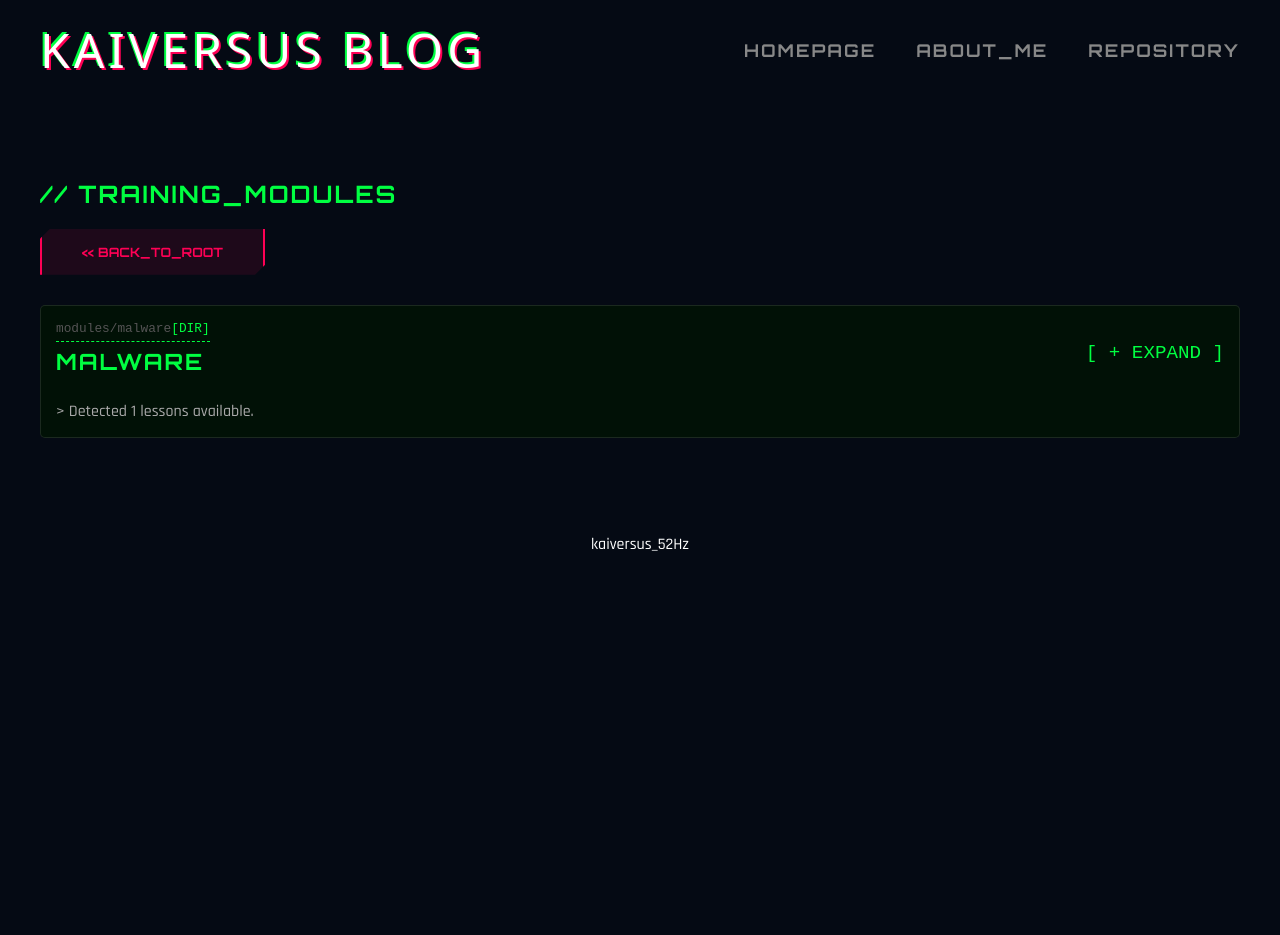
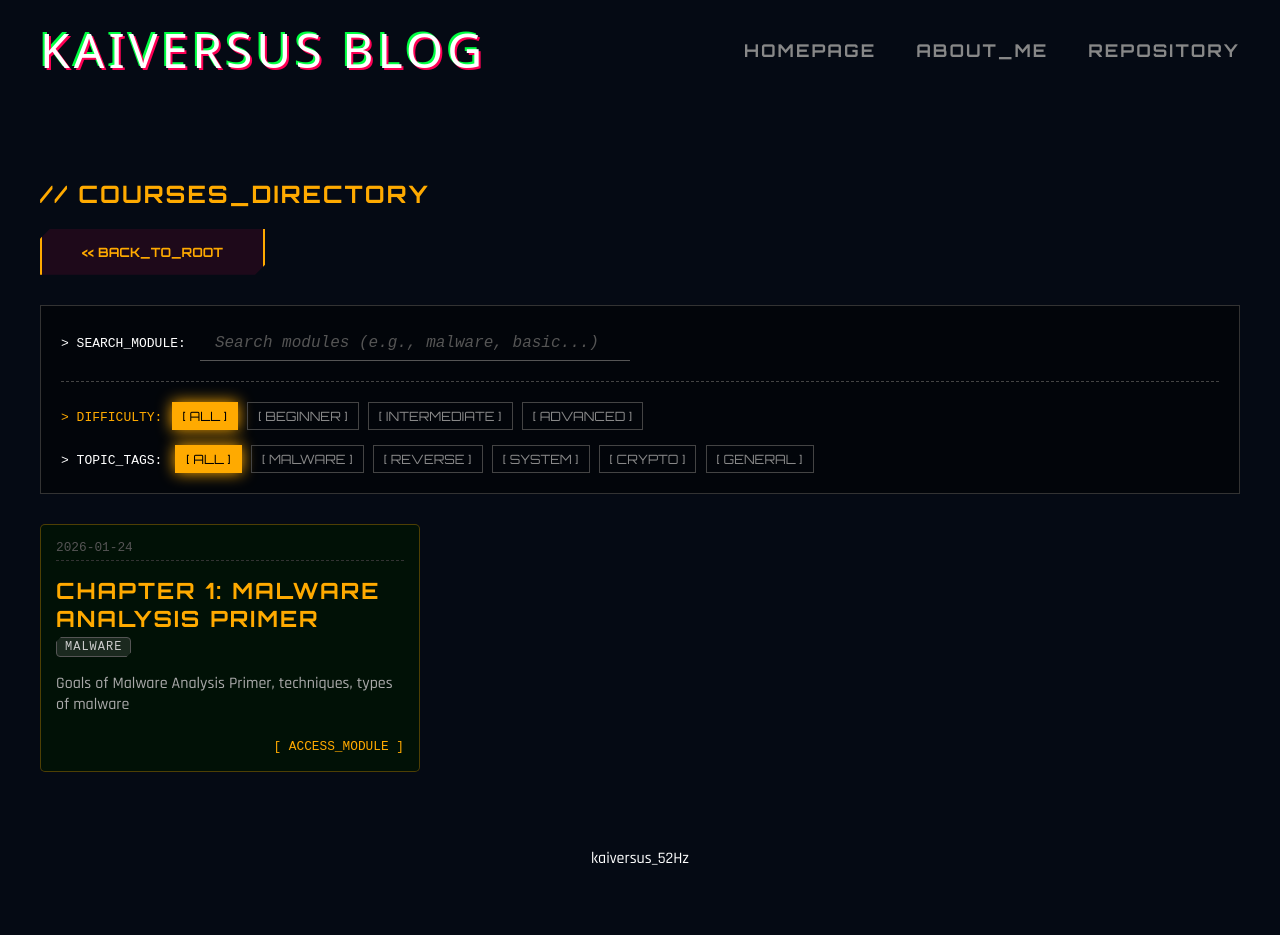
Before and after one commit to kaiversus/kaiversus.github.io, a Jekyll site: the page built from pages/courses.md, in a window 1280 px wide. Built offline with Jekyll 4.4.1, drawn with Linux system fonts in a browser that asks for light colours; some web fonts are replaced; before the commit the page ends 900 px from its top, so only the background shows below that; some of the changed lines change nothing that is shown.

Commit message:
Update courses.md

```diff
--- a/pages/courses.md
+++ b/pages/courses.md
@@ -1,78 +1,191 @@
 ---
 layout: default
-title: Training Modules | Kaiversus
+title: Courses Archive
 permalink: /courses/
 ---
+<style>
+    /* --- CUSTOM THEME CHO KHÓA HỌC (MÀU CAM) --- */
+    :root {
+        --course-theme: #ffaa00; /* Màu cam chủ đạo */
+    }
+
+    /* Override màu nút Active cho trang này */
+    .filter-btn.active {
+        background: var(--course-theme) !important;
+        color: #000 !important;
+        box-shadow: 0 0 15px var(--course-theme) !important;
+        border-color: var(--course-theme) !important;
+    }
+
+    .filter-btn:hover {
+        border-color: var(--course-theme) !important;
+        color: var(--course-theme) !important;
+        box-shadow: 0 0 10px var(--course-theme) !important;
+    }
+
+    .filter-btn.active:hover {
+        color: #000 !important;
+    }
+
+    /* Màu tag Difficulty */
+    .tag-diff.easy { color: #00ff41; border: 1px solid #00ff41; padding: 2px 5px; border-radius: 4px; font-size: 0.7rem; }
+    .tag-diff.medium { color: #ffaa00; border: 1px solid #ffaa00; padding: 2px 5px; border-radius: 4px; font-size: 0.7rem; }
+    .tag-diff.hard { color: #ff0055; border: 1px solid #ff0055; padding: 2px 5px; border-radius: 4px; font-size: 0.7rem; }
+
+    /* Màu tag Category */
+    .tag-cat {
+        background: rgba(255, 255, 255, 0.1);
+        padding: 2px 8px;
+        border-radius: 4px;
+        font-size: 0.75rem;
+        color: #ccc;
+        margin-right: 5px;
+        font-family: monospace;
+    }
+</style>
+
 <section class="container" style="margin-top: 50px;">
-    <h1 style="color: var(--primary);">// TRAINING_MODULES</h1>
-   <a href="/" class="btn-cyber secondary" style="font-size: 0.8rem;"><< BACK_TO_ROOT</a>
+    <h1 style="color: var(--course-theme);">// COURSES_DIRECTORY</h1>
+    <a href="/" class="btn-cyber secondary" style="font-size: 0.8rem; border-color: var(--course-theme); color: var(--course-theme);"><< BACK_TO_ROOT</a>
 
-    {% assign categories = "Malware|Web Security|Reverse Engineering" | split: "|" %}
+    <div class="filter-console" style="margin-top: 30px; border: 1px solid #333; padding: 20px; background: rgba(0,0,0,0.5);">
 
-    <div class="card-grid" style="margin-top: 30px; grid-template-columns: 1fr;">
+        <div style="margin-bottom: 20px; border-bottom: 1px dashed #444; padding-bottom: 20px;">
+            <span style="color: #fff; font-family: monospace;">> SEARCH_MODULE:</span>
+            <input type="text" id="searchInput" onkeyup="filterSearch()" placeholder="Search modules (e.g., malware, basic...)" class="cyber-input"
+                   style="background: transparent; border: none; border-bottom: 1px solid #555; color: var(--course-theme); font-family: monospace; width: 60%; margin-left: 10px; outline: none;">
+        </div>
 
-        {% for cat in categories %}
-            {% assign course_files = site.courses | where: "category", cat %}
+        <div class="filter-group">
+            <span style="color: var(--course-theme); font-family: monospace;">> DIFFICULTY:</span>
+            <button class="filter-btn active" onclick="filterSelection('all', 'diff')">[ ALL ]</button>
+            <button class="filter-btn" onclick="filterSelection('Beginner', 'diff')">[ BEGINNER ]</button>
+            <button class="filter-btn" onclick="filterSelection('Intermediate', 'diff')">[ INTERMEDIATE ]</button>
+            <button class="filter-btn" onclick="filterSelection('Advanced', 'diff')">[ ADVANCED ]</button>
+        </div>
+        <div class="filter-group" style="margin-top: 15px;">
+            <span style="color: #fff; font-family: monospace;">> TOPIC_TAGS: </span>
+            <button class="filter-btn active" onclick="filterSelection('all', 'cat')">[ ALL ]</button>
+            <button class="filter-btn" onclick="filterSelection('Malware', 'cat')">[ MALWARE ]</button>
+            <button class="filter-btn" onclick="filterSelection('Reverse', 'cat')">[ REVERSE ]</button>
+            <button class="filter-btn" onclick="filterSelection('System', 'cat')">[ SYSTEM ]</button>
+            <button class="filter-btn" onclick="filterSelection('Crypto', 'cat')">[ CRYPTO ]</button>
+            <button class="filter-btn" onclick="filterSelection('General', 'cat')">[ GENERAL ]</button>
+        </div>
+    </div>
 
-            {% assign theme_color = "var(--primary)" %} {% if cat == "Web Security" %}
-                {% assign theme_color = "#ffaa00" %} {% elsif cat == "Reverse Engineering" %}
-                {% assign theme_color = "var(--accent)" %} {% endif %}
+    <div class="card-grid" style="margin-top: 30px;">
+        {% for post in site.courses reversed %}
+        <article class="log-card filter-item"
+                 data-diff="{{ post.difficulty | default: 'Unrated' }}"
+                 data-cat="{{ post.category | default: 'General' }}"
+                 onclick="window.location.href='{{ post.url }}'"
+                 style="border-color: rgba(255, 170, 0, 0.3);">
 
-            {% if course_files.size > 0 %}
-            <details class="log-card course-item" style="--cat-color: {{ theme_color }}; margin-bottom: 20px; cursor: pointer;">
+            <div class="log-header">
+                <span>{{ post.date | date: "%Y-%m-%d" }}</span>
+                {% if post.difficulty %}
+                <span class="tag-diff {{ post.difficulty | downcase }}">{{ post.difficulty | upcase }}</span>
+                {% endif %}
+            </div>
 
-                <summary style="list-style: none; outline: none;">
-                    <div style="display: flex; justify-content: space-between; align-items: center;">
-                        <div>
-                            <div class="log-header" style="margin-bottom: 5px; border-bottom-color: var(--cat-color);">
-                                <span>modules/{{ cat | downcase | replace: ' ', '_' }}</span>
-                                <span style="color: var(--cat-color);">[DIR]</span>
-                            </div>
-                            <h3 class="log-title" style="color: var(--cat-color); display: inline-block;">{{ cat }}</h3>
-                        </div>
-                        <span class="cmd-btn" style="font-size: 1.2rem; color: var(--cat-color);">[ + EXPAND ]</span>
-                    </div>
-                    <p class="log-desc" style="margin-bottom: 0;">> Detected {{ course_files.size }} lessons available.</p>
-                </summary>
+            <h3 class="log-title search-target" style="margin-bottom: 5px; color: var(--course-theme);">{{ post.title }}</h3>
 
-                <div style="margin-top: 20px; border-top: 1px dashed #333; padding-top: 15px; padding-left: 20px;">
-                    {% for post in course_files %}
-                    <div class="lesson-link" style="margin-bottom: 15px;">
-                        <span style="color: var(--cat-color);">root@{{ cat | split: ' ' | first | downcase }}:~$</span>
+            <div class="tag-container" style="margin-bottom: 10px;">
+                {% assign cat_list = post.category | split: ', ' %}
+                {% for cat in cat_list %}
+                    <span class="tag-cat">{{ cat | strip | upcase }}</span>
+                {% endfor %}
+            </div>
 
-                        <a href="{{ post.url }}" class="hover-text" style="color: #ccc; text-decoration: none; font-family: 'Courier New', monospace; transition: 0.3s;">
-                            ./{{ post.url | split: '/' | last }} <span style="color: #666;">// {{ post.title }}</span>
-                        </a>
-                    </div>
-                    {% endfor %}
-                </div>
-            </details>
-            {% endif %}
+            <p class="log-desc search-target">{{ post.description }}</p>
+
+            <div style="text-align: right;">
+                <span class="cmd-btn" style="color: var(--course-theme);">[ ACCESS_MODULE ]</span>
+            </div>
+        </article>
         {% endfor %}
-
     </div>
 </section>
 
-<style>
-    /* Khi mở ra thì viền và bóng đổ ăn theo màu của Category đó */
-    details[open] {
-        border-color: var(--cat-color) !important;
-        box-shadow: 0 0 15px var(--cat-color);
-        box-shadow: 0 0 15px color-mix(in srgb, var(--cat-color), transparent 80%); /* Pha màu mờ hơn cho bóng */
+<script>
+    // State lưu trạng thái của 3 bộ lọc
+    let currentDiff = 'all';
+    let currentCat = 'all';
+    let currentSearch = '';
+
+    // Hàm xử lý khi gõ phím
+    function filterSearch() {
+        // Lấy giá trị ô input và chuyển về chữ thường
+        currentSearch = document.getElementById('searchInput').value.toLowerCase();
+        runFilter(); // Chạy bộ lọc tổng
     }
 
-    details[open] .cmd-btn {
-        content: "[ - COLLAPSE ]";
+    // Hàm xử lý khi bấm nút Filter
+    function filterSelection(value, type) {
+        if (type === 'diff') currentDiff = value;
+        if (type === 'cat') currentCat = value;
+
+        updateActiveButton(value, type);
+        runFilter(); // Chạy bộ lọc tổng
     }
 
-    /* Ẩn mũi tên mặc định của thẻ details */
-    details > summary::-webkit-details-marker {
-        display: none;
+    // --- BỘ NÃO TRUNG TÂM (LOGIC LỌC) ---
+    function runFilter() {
+        let items = document.getElementsByClassName("filter-item");
+
+        for (let i = 0; i < items.length; i++) {
+            let item = items[i];
+
+            // 1. Lấy dữ liệu Attributes
+            let itemDiff = item.getAttribute('data-diff');
+            let itemCat = item.getAttribute('data-cat');
+
+            // 2. Lấy nội dung văn bản để tìm kiếm (Tiêu đề + Mô tả)
+            let title = item.querySelector('.log-title').innerText.toLowerCase();
+            let desc = item.querySelector('.log-desc').innerText.toLowerCase();
+            let contentText = title + " " + desc;
+
+            // 3. Kiểm tra 3 điều kiện (Logic AND)
+            // Lưu ý: Category dùng indexOf để tìm chuỗi con (vì 1 bài có thể nhiều tag)
+            let matchDiff = (currentDiff === 'all' || itemDiff === currentDiff);
+            let matchCat = (currentCat === 'all' || itemCat.indexOf(currentCat) > -1);
+            let matchSearch = (currentSearch === '' || contentText.indexOf(currentSearch) > -1);
+
+            // Nếu thỏa mãn CẢ BA thì hiện
+            if (matchDiff && matchCat && matchSearch) {
+                item.style.display = "block";
+                // Animation nhẹ khi hiện
+                item.style.animation = "fadeIn 0.5s";
+            } else {
+                item.style.display = "none";
+            }
+        }
     }
 
-    /* Hiệu ứng hover cho link bài học */
-    .lesson-link a:hover {
-        color: var(--cat-color) !important;
-        padding-left: 5px; /* Dịch chuyển nhẹ khi hover */
+    // Hàm đổi màu nút active
+    function updateActiveButton(value, type) {
+        let container;
+        // Xác định hàng nút nào đang được bấm (Difficulty hay Category)
+        // Dựa vào thứ tự div.filter-group trong HTML
+        if (type === 'diff') container = document.querySelectorAll('.filter-group')[0];
+        else container = document.querySelectorAll('.filter-group')[1];
+
+        let btns = container.getElementsByClassName("filter-btn");
+        for (let i = 0; i < btns.length; i++) {
+            // Xóa class active cũ
+            btns[i].className = btns[i].className.replace(" active", "");
+            // Thêm class active nếu đúng nút
+            if (btns[i].getAttribute('onclick').includes("'" + value + "'")) {
+                btns[i].className += " active";
+            }
+        }
     }
+</script>
+
+<style>
+@keyframes fadeIn {
+  from { opacity: 0; transform: translateY(10px); }
+  to { opacity: 1; transform: translateY(0); }
+}
 </style>
```
